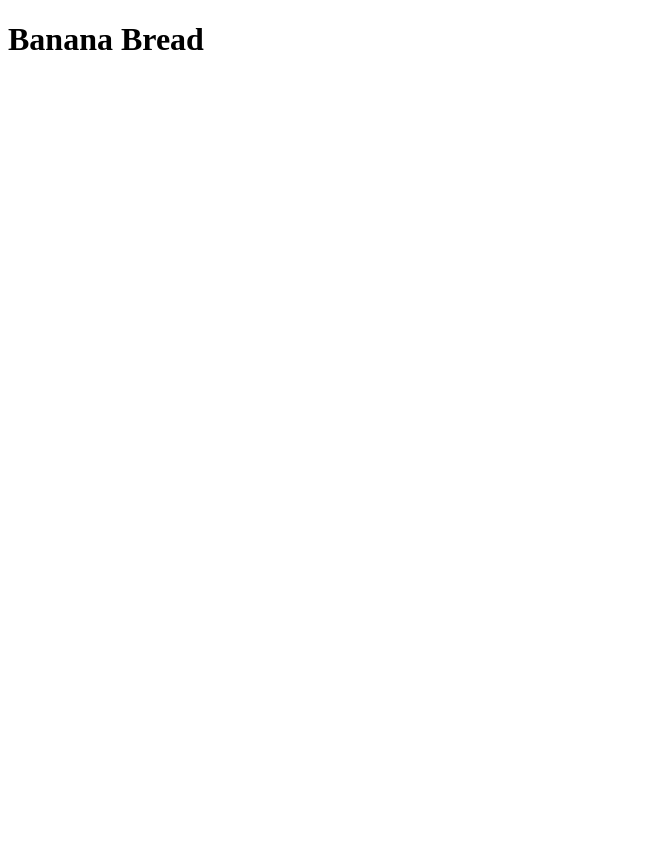
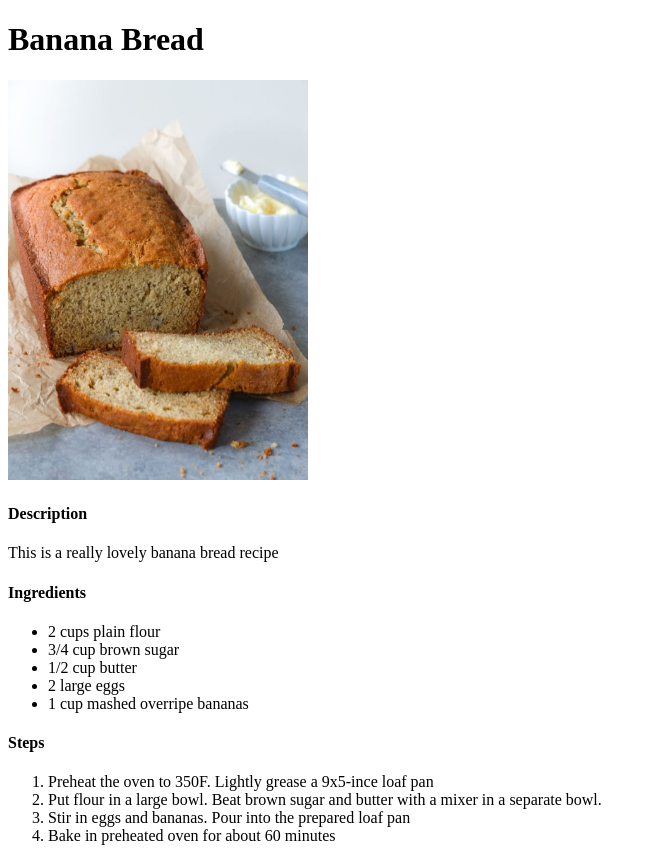
Before and after one commit to jemnset/odin-recipes, a plain HTML site: page recipes/bananabread.html in a window 1280 px wide. Shown: the whole page, without its empty margins (0-656 px from the left). Before the commit the page ends 800 px from the top, so only its background shows below. Drawn offline with Linux system fonts and the light colour scheme.

Commit message:
Updated banana bread recipe page

```diff
--- a/recipes/bananabread.html
+++ b/recipes/bananabread.html
@@ -7,5 +7,23 @@
     </head>
     <body>
         <h1>Banana Bread</h1>
+        <img src="../images/bananabread.jpg" width="300" height="400">
+        <h4>Description</h4>
+        <p>This is a really lovely banana bread recipe</p>
+        <h4>Ingredients</h4>
+        <ul>
+            <li>2 cups plain flour</li>
+            <li>3/4 cup brown sugar</li>
+            <li>1/2 cup butter</li>
+            <li>2 large eggs</li>
+            <li>1 cup mashed overripe bananas</li>
+        </ul>
+        <h4>Steps</h4>
+        <ol>
+            <li>Preheat the oven to 350F. Lightly grease a 9x5-ince loaf pan</li>
+            <li>Put flour in a large bowl. Beat brown sugar and butter with a mixer in a separate bowl.</li>
+            <li>Stir in eggs and bananas. Pour into the prepared loaf pan</li>
+            <li>Bake in preheated oven for about 60 minutes</li>
+        </ol>
     </body>
 </html>
```
Also changed, not shown: images/bananabread.jpg (added).
